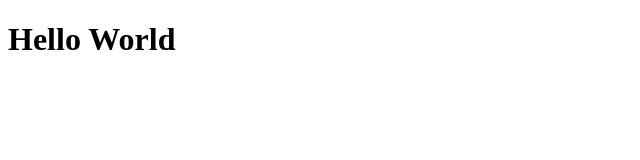
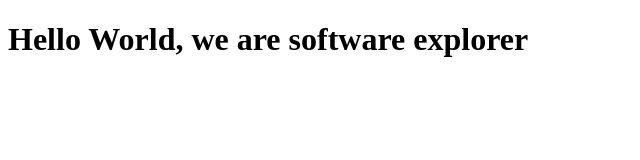
Before and after one commit to tobywebapps/htmlcsswithuche, a plain HTML site: page index.html in a window 1280 px wide. Shown: the whole page, without its empty margins (0-640 px from the left). Drawn offline with Linux system fonts and the light colour scheme.

Commit message:
Update index.html

```diff
--- a/index.html
+++ b/index.html
@@ -7,6 +7,6 @@
     <title>Microverse Trial Project</title>
 </head>
 <body>
-    <h1>Hello World</h1>
+    <h1>Hello World, we are software explorer</h1>
 </body>
 </html>
```
